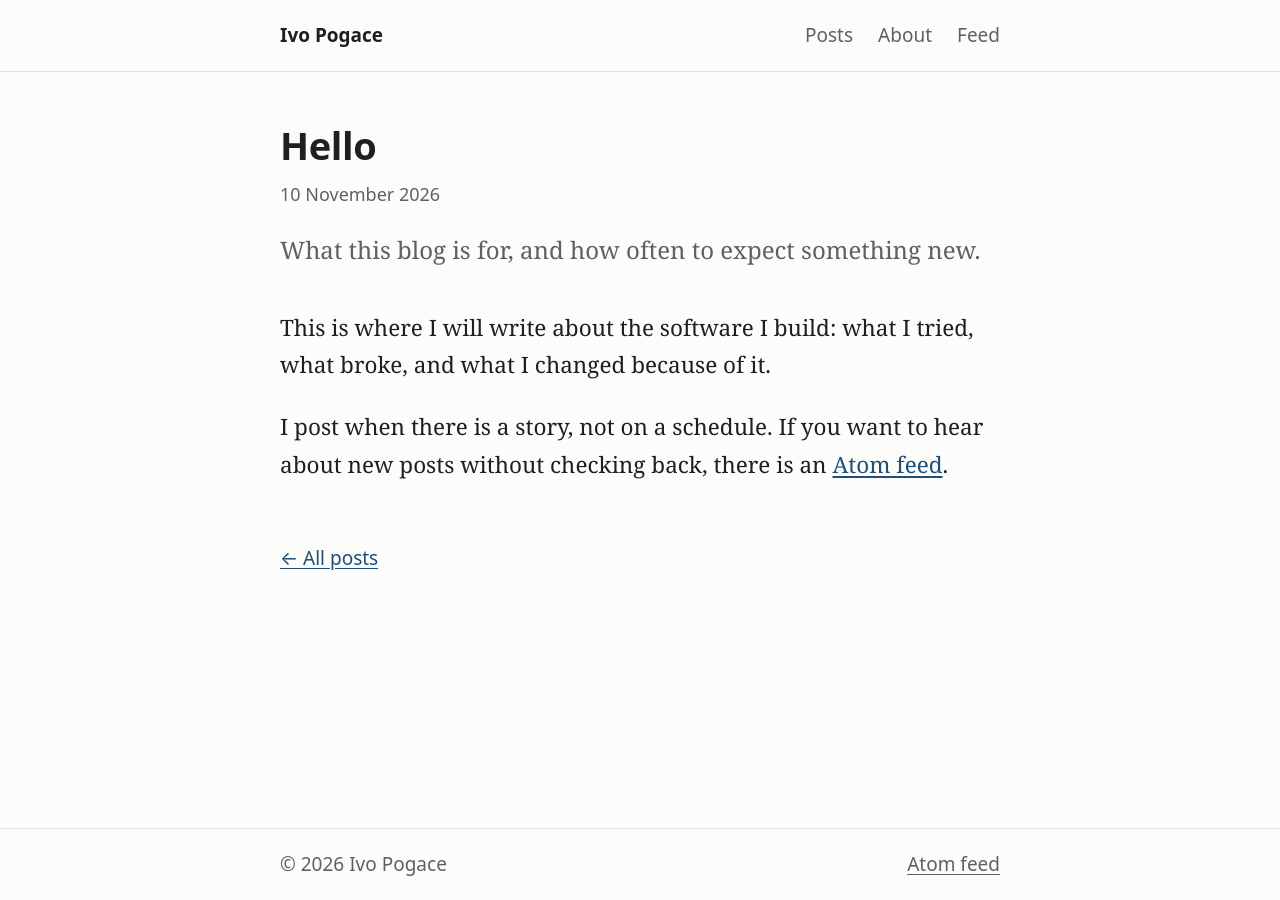
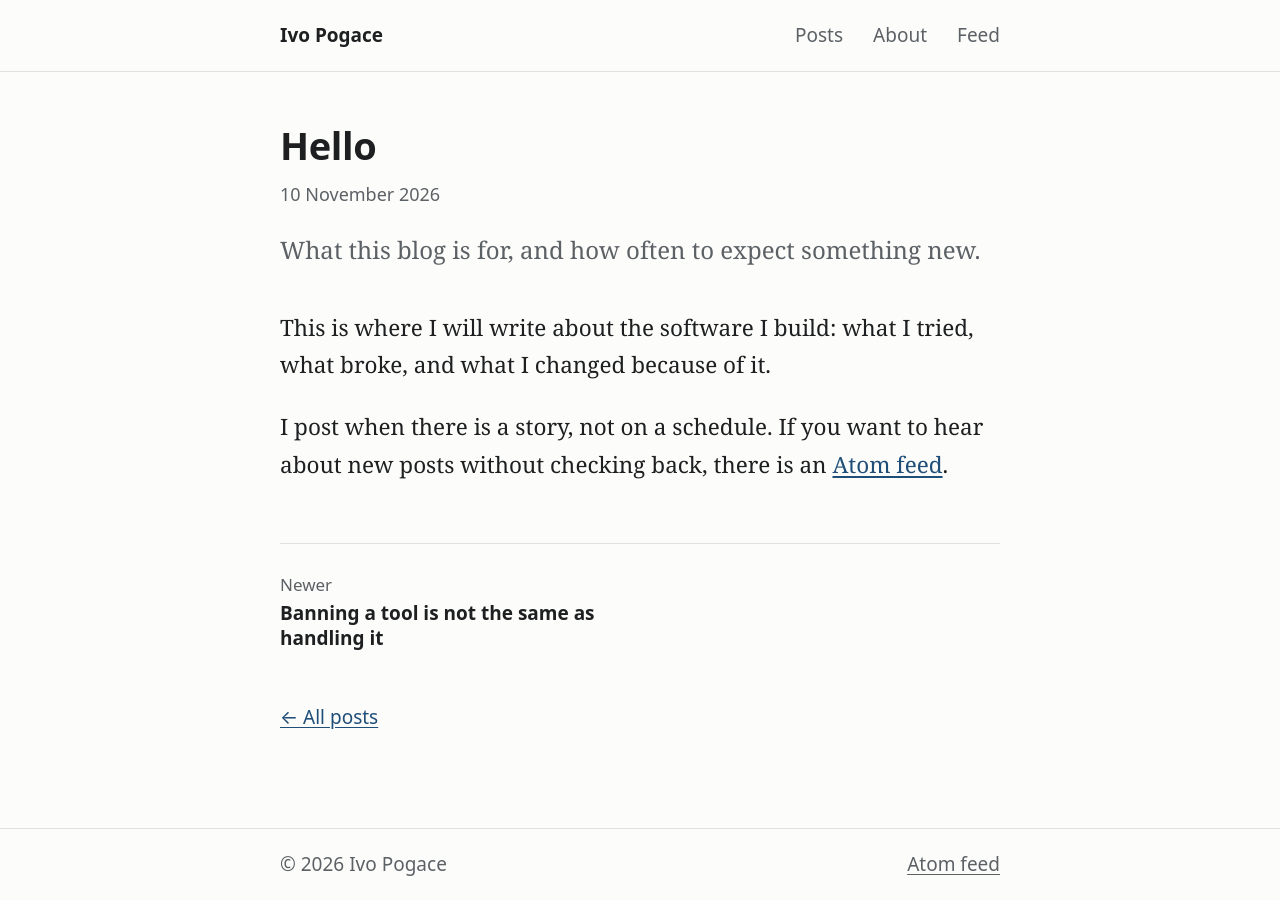
Before and after one commit to ivopogace/blog, a Jekyll site: the page built from _posts/2026-11-10-hello.md, in a window 1280 px wide. Built offline with Jekyll 4.4.1, drawn with Linux system fonts in a browser that asks for light colours.

Commit message:
Fix design and accessibility issues found in a site review (#4)
- Index: add an h1 (the site tagline) so the page has a top-level heading,
  and set post summaries slightly smaller so titles lead.
- Header: mark the current page in the nav (aria-current) and enlarge the
  tap area of header and footer links to 44px without changing the layout.
- Tables: let small tables wrap to a phone screen instead of being cut off.
- Posts: add newer/older links under each post.
- Raise the light-theme code comment colour to 4.5:1 contrast.
- Add Open Graph and theme-color metadata for link previews.


Claude-Session: https://claude.ai/code/session_0138xCuBZqNUBwP9TASzAZgc

Co-authored-by: Claude <noreply@anthropic.com>

```diff
--- a/_layouts/default.html
+++ b/_layouts/default.html
@@ -7,6 +7,21 @@
   <title>{% if page.title %}{{ page.title | escape }} · {% endif %}{{ site.title | escape }}</title>
   <meta name="description" content="{{ page.summary | default: site.description | strip_html | strip_newlines | escape }}">
   <meta name="author" content="{{ site.author | escape }}">
+  <meta name="theme-color" content="#fcfcfa" media="(prefers-color-scheme: light)">
+  <meta name="theme-color" content="#16181b" media="(prefers-color-scheme: dark)">
+  {%- comment %} Link previews (LinkedIn, Slack, chat apps) read these. {% endcomment %}
+  <meta property="og:site_name" content="{{ site.title | escape }}">
+  <meta property="og:title" content="{{ page.title | default: site.title | escape }}">
+  <meta property="og:description" content="{{ page.summary | default: site.description | strip_html | strip_newlines | escape }}">
+  <meta property="og:url" content="{{ page.url | absolute_url }}">
+  {%- if page.collection == "posts" %}
+  <meta property="og:type" content="article">
+  <meta property="article:published_time" content="{{ page.date | date_to_xmlschema }}">
+  <meta property="article:author" content="{{ site.author | escape }}">
+  {%- else %}
+  <meta property="og:type" content="website">
+  {%- endif %}
+  <meta name="twitter:card" content="summary">
   <link rel="canonical" href="{{ page.url | absolute_url }}">
   <link rel="stylesheet" href="{{ '/assets/css/style.css' | relative_url }}">
   <link rel="icon" href="{{ '/assets/favicon.svg' | relative_url }}" type="image/svg+xml">
@@ -18,8 +33,8 @@
     <div class="wrap">
       <a class="site-title" href="{{ '/' | relative_url }}">{{ site.title | escape }}</a>
       <nav aria-label="Site">
-        <a href="{{ '/' | relative_url }}">Posts</a>
-        <a href="{{ '/about/' | relative_url }}">About</a>
+        <a href="{{ '/' | relative_url }}"{% if page.url == "/" %} aria-current="page"{% endif %}>Posts</a>
+        <a href="{{ '/about/' | relative_url }}"{% if page.url == "/about/" %} aria-current="page"{% endif %}>About</a>
         <a href="{{ '/feed.xml' | relative_url }}">Feed</a>
       </nav>
     </div>
--- a/_layouts/post.html
+++ b/_layouts/post.html
@@ -16,4 +16,14 @@ layout: default
     {{ content }}
   </div>
 </article>
+{%- if page.next or page.previous %}
+<nav class="post-nav" aria-label="More posts">
+  {%- if page.next %}
+  <a class="newer" href="{{ page.next.url | relative_url }}"><span>Newer</span>{{ page.next.title | escape }}</a>
+  {%- endif %}
+  {%- if page.previous %}
+  <a class="older" href="{{ page.previous.url | relative_url }}"><span>Older</span>{{ page.previous.title | escape }}</a>
+  {%- endif %}
+</nav>
+{%- endif %}
 <p class="back"><a href="{{ '/' | relative_url }}">← All posts</a></p>
--- a/assets/css/style.css
+++ b/assets/css/style.css
@@ -7,7 +7,7 @@
   --link: #1f4e79;
   --code-bg: #f1f2f0;
   --draft: #8a4b00;
-  --hl-comment: #6a737d;
+  --hl-comment: #5f6871;
   --hl-keyword: #a626a4;
   --hl-string: #2f7d32;
   --hl-number: #9a5b00;
@@ -94,9 +94,21 @@ a:hover { text-decoration-thickness: 2px; }
   padding-bottom: 1rem;
 }
 .site-title { font-weight: 700; color: var(--fg); text-decoration: none; }
-.site-header nav { display: flex; gap: 1.25rem; }
+/* The padding makes each link a taller, wider target for a finger; the
+   negative margin keeps the header the same height as before. */
+.site-title, .site-header nav a, .site-footer a {
+  padding: 0.6rem 0.5rem;
+  margin: -0.6rem -0.5rem;
+}
+.site-header nav { display: flex; gap: 1.5rem; }
 .site-header nav a { color: var(--muted); text-decoration: none; }
 .site-header nav a:hover { color: var(--fg); text-decoration: underline; }
+.site-header nav a[aria-current="page"] {
+  color: var(--fg);
+  text-decoration: underline;
+  text-decoration-thickness: 2px;
+  text-underline-offset: 0.35em;
+}
 .site-footer { border-top: 1px solid var(--rule); color: var(--muted); margin-top: 4rem; }
 .site-footer a { color: var(--muted); }
 
@@ -124,10 +136,29 @@ h1 { font-size: 1.9rem; margin: 0 0 0.5rem; letter-spacing: -0.01em; }
 .lede { font-size: 1.2rem; color: var(--muted); margin: 1rem 0 0; }
 .post-header { margin-bottom: 2rem; }
 .draft { color: var(--draft); font-family: var(--sans); font-size: 0.9rem; font-weight: 600; }
-.back { font-family: var(--sans); font-size: 0.95rem; margin-top: 3rem; }
+.back { font-family: var(--sans); font-size: 0.95rem; margin-top: 2rem; }
+.back a { display: inline-block; padding: 0.5rem 0; }
+
+/* Newer and older post, under a post */
+.post-nav {
+  display: grid;
+  grid-template-columns: 1fr 1fr;
+  gap: 1rem 2rem;
+  margin-top: 3rem;
+  padding-top: 1.5rem;
+  border-top: 1px solid var(--rule);
+  font-family: var(--sans);
+  font-size: 0.95rem;
+  line-height: 1.35;
+}
+.post-nav a { color: var(--fg); text-decoration: none; font-weight: 600; }
+.post-nav a:hover { color: var(--link); text-decoration: underline; }
+.post-nav span { display: block; color: var(--muted); font-size: 0.85rem; font-weight: 400; margin-bottom: 0.2rem; }
+.post-nav .older { grid-column: 2; text-align: right; }
 
 /* Index */
 .intro { color: var(--muted); margin: 0 0 2.5rem; }
+.post-list p:not(.draft) { font-size: 1rem; line-height: 1.55; }
 .post-list { list-style: none; margin: 0; padding: 0; }
 .post-list li { margin: 0 0 2.25rem; }
 .post-list h2 { font-size: 1.35rem; margin: 0.1rem 0 0.25rem; }
@@ -191,6 +222,7 @@ pre code { font-size: inherit; background: none; padding: 0; }
   vertical-align: top;
 }
 .prose th { border-bottom-width: 2px; white-space: nowrap; }
+.prose th:last-child, .prose td:last-child { padding-right: 0; }
 
 /* Syntax highlighting (Rouge token classes) */
 .highlight .c, .highlight .ch, .highlight .cd, .highlight .cm, .highlight .cpf,
@@ -215,9 +247,15 @@ pre code { font-size: inherit; background: none; padding: 0; }
   body { font-size: 1.0625rem; }
   h1 { font-size: 1.6rem; }
   main.wrap { padding-top: 1.75rem; }
+  /* Let a small table wrap to the screen before it has to scroll sideways. */
+  .prose table { font-size: 0.875rem; }
+  .prose th { white-space: normal; }
+  .prose th, .prose td { padding-right: 0.6rem; }
+  .post-nav { grid-template-columns: 1fr; }
+  .post-nav .older { grid-column: 1; text-align: left; }
 }
 
 @media print {
-  .site-header nav, .site-footer, .back, .skip { display: none; }
+  .site-header nav, .site-footer, .back, .post-nav, .skip { display: none; }
   body { display: block; min-height: 0; background: #fff; color: #000; }
 }
--- a/index.html
+++ b/index.html
@@ -1,6 +1,7 @@
 ---
 layout: default
 ---
+<h1>{{ site.tagline | escape }}</h1>
 <p class="intro">{{ site.description | escape }}</p>
 {% if site.posts.size > 0 %}
 <ul class="post-list">
```
